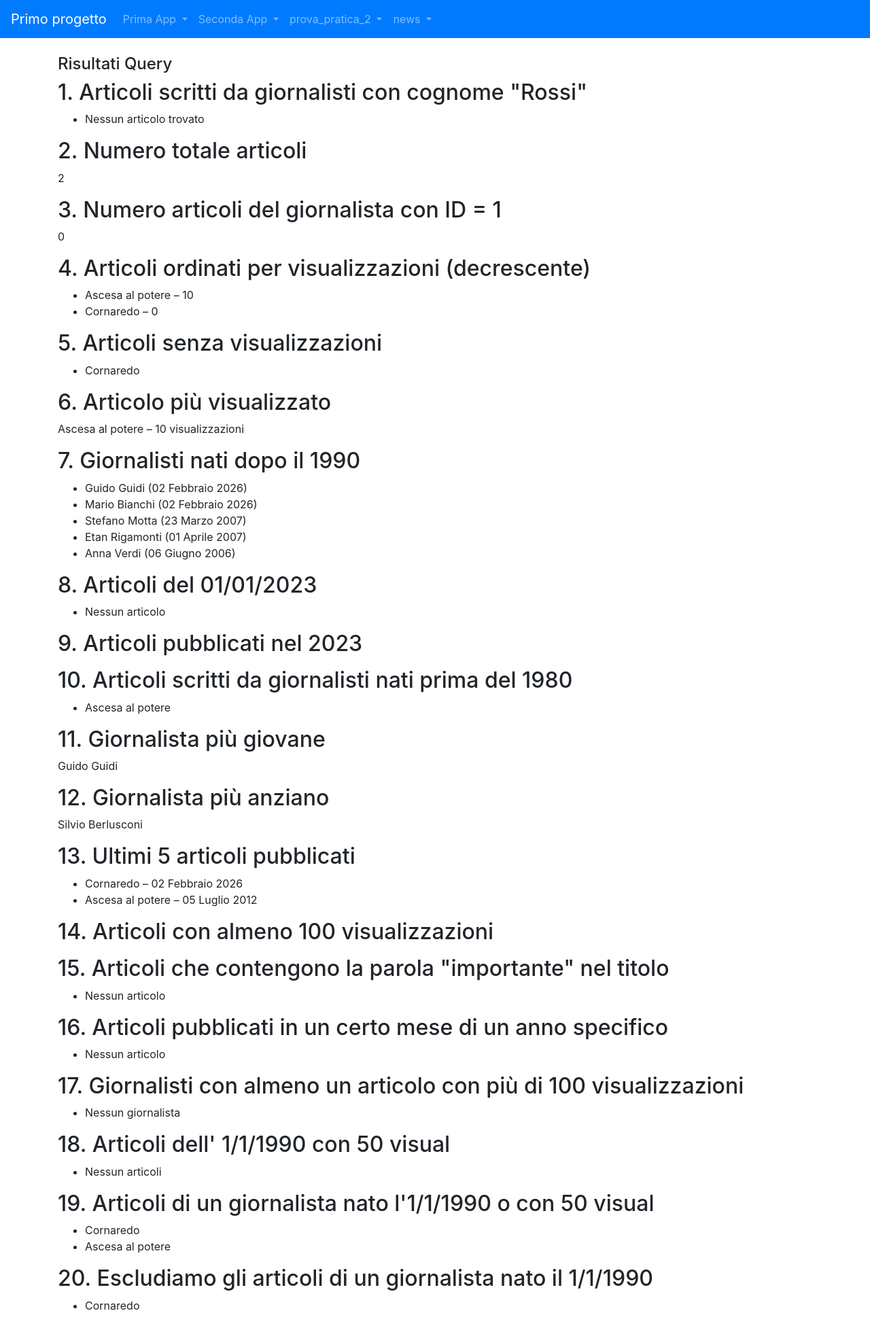
After one commit to Morro57/primo_progetto, a Django app: page /news/query in a window 1280 px wide. The commit adds this page. Shown: the whole page at 68% size. Run offline with Django 5.2, Linux system fonts and the light colour scheme; data comes from the database, SQL or seed files in the repository; both versions use the stored data as it was after the commit.

Commit message:
Passo 17,18,19

```diff
--- a/news/models.py
+++ b/news/models.py
@@ -16,7 +16,7 @@ class Articolo (models.Model):
     titolo = models.CharField(max_length=20)
     contenuto = models.TextField()
     giornalista= models.ForeignKey(Giornalista,on_delete=models.CASCADE, related_name = "articoli")
-    data = models.DateField(auto_now=True, blank=True)
+    data = models.DateField(blank=True)
     visualizzazioni = models.IntegerField(default=0,blank=True)
 
     def __str__(self):
--- /dev/null
+++ b/news/templates/news/query.html
@@ -0,0 +1,161 @@
+{% extends "base.html" %}
+
+{%block title%} {{block.super}} | Query Base {%endblock title %}
+
+{%block content%}
+    <h4>Risultati Query </h4>
+    <h2>1. Articoli scritti da giornalisti con cognome "Rossi"</h2>
+<ul>
+    {% for articolo in articoli_cognome %}
+        <li>{{ articolo.titolo }}</li>
+    {% empty %}
+        <li>Nessun articolo trovato</li>
+    {% endfor %}
+</ul>
+
+<h2>2. Numero totale articoli</h2>
+<p>{{ numero_totale_articoli }}</p>
+
+<h2>3. Numero articoli del giornalista con ID = 1</h2>
+<p>{{ numero_articoli_giornalista_1 }}</p>
+
+<h2>4. Articoli ordinati per visualizzazioni (decrescente)</h2>
+<ul>
+    {% for articolo in articoli_ordinati %}
+        <li>{{ articolo.titolo }} – {{ articolo.visualizzazioni }}</li>
+    {% endfor %}
+</ul>
+
+<h2>5. Articoli senza visualizzazioni</h2>
+<ul>
+    {% for articolo in articoli_senza_visualizzazioni %}
+        <li>{{ articolo.titolo }}</li>
+    {% empty %}
+        <li>Nessun articolo</li>
+    {% endfor %}
+</ul>
+
+<h2>6. Articolo più visualizzato</h2>
+{% if articolo_piu_visualizzato %}
+    <p>
+        {{ articolo_piu_visualizzato.titolo }} –
+        {{ articolo_piu_visualizzato.visualizzazioni }} visualizzazioni
+    </p>
+{% else %}
+    <p>Nessun articolo disponibile</p>
+{% endif %}
+
+<h2>7. Giornalisti nati dopo il 1990</h2>
+<ul>
+    {% for g in giornalisti_data %}
+        <li>{{ g.nome }} {{ g.cognome }} ({{ g.anno_di_nascita }})</li>
+    {% empty %}
+        <li>Nessun giornalista</li>
+    {% endfor %}
+</ul>
+
+<h2>8. Articoli del 01/01/2023</h2>
+<ul>
+    {% for articolo in articoli_del_giorno %}
+        <li>{{ articolo.titolo }}</li>
+    {% empty %}
+        <li>Nessun articolo</li>
+    {% endfor %}
+</ul>
+
+<h2>9. Articoli pubblicati nel 2023</h2>
+<ul>
+    {% for articolo in articoli_periodo %}
+        <li>{{ articolo.titolo }} – {{ articolo.data }}</li>
+    {% endfor %}
+</ul>
+
+<h2>10. Articoli scritti da giornalisti nati prima del 1980</h2>
+<ul>
+    {% for articolo in articoli_giornalisti %}
+        <li>{{ articolo.titolo }}</li>
+    {% endfor %}
+</ul>
+
+<h2>11. Giornalista più giovane</h2>
+{% if giornalista_giovane %}
+    <p>{{ giornalista_giovane.nome }} {{ giornalista_giovane.cognome }}</p>
+{% endif %}
+
+<h2>12. Giornalista più anziano</h2>
+{% if giornalista_anziano %}
+    <p>{{ giornalista_anziano.nome }} {{ giornalista_anziano.cognome }}</p>
+{% endif %}
+
+<h2>13. Ultimi 5 articoli pubblicati</h2>
+<ul>
+    {% for articolo in ultimi %}
+        <li>{{ articolo.titolo }} – {{ articolo.data }}</li>
+    {% endfor %}
+</ul>
+
+<h2>14. Articoli con almeno 100 visualizzazioni</h2>
+<ul>
+    {% for articolo in articoli_minime_visualizzazioni %}
+        <li>{{ articolo.titolo }} – {{ articolo.visualizzazioni }}</li>
+    {% endfor %}
+</ul>
+
+<h2>15. Articoli che contengono la parola "importante" nel titolo</h2>
+<ul>
+    {% for articolo in articoli_parola %}
+        <li>{{ articolo.titolo }}</li>
+    {% empty %}
+        <li>Nessun articolo</li>
+    {% endfor %}
+</ul>
+
+<h2>16. Articoli pubblicati in un certo mese di un anno specifico</h2>
+<ul>
+   {% for articolo in articoli_mese_anno %}
+        <li>{{ articolo.titolo }}</li>
+    {% empty %}
+        <li>Nessun articolo</li>
+    {% endfor %}
+</ul>
+
+<h2>17. Giornalisti con almeno un articolo con più di 100 visualizzazioni</h2>
+<ul>
+   {% for giornalista in giornalisti_con_articoli_popolari %}
+        <li>{{ giornalista.nome }} {{ giornalista.cognome }}</li>
+    {% empty %}
+        <li>Nessun giornalista</li>
+    {% endfor %}
+</ul>
+
+<h2>18. Articoli dell' 1/1/1990 con 50 visual</h2>
+<ul>
+   {% for articolo in articoli_condizioni_and %}
+        <li>{{ articolo.titolo }}</li>
+    {% empty %}
+        <li>Nessun articoli</li>
+    {% endfor %}
+</ul>
+
+<h2>19. Articoli di un giornalista nato l'1/1/1990 o con 50 visual</h2>
+<ul>
+   {% for articolo in articoli_con_or %}
+        <li>{{ articolo.titolo }}</li>
+    {% empty %}
+        <li>Nessun articoli</li>
+    {% endfor %}
+</ul>
+
+
+<h2>20. Escludiamo gli articoli di un giornalista nato il 1/1/1990</h2>
+<ul>
+   {% for articolo in articoli_con_not %}
+        <li>{{ articolo.titolo }}</li>
+    {% empty %}
+        <li>Nessun articoli</li>
+    {% endfor %}
+</ul>
+
+</body>
+</html>
+{%endblock content%}
--- a/news/urls.py
+++ b/news/urls.py
@@ -1,9 +1,12 @@
 from django.urls import path
-from .views import home, articoloDetailView
+from .views import home, articoloDetailView,listaArticoli,queryBase
 
 app_name = 'news'
 
 urlpatterns = [
     path('',home,name="homeview"),
-    path("articolo/<int:pk>", articoloDetailView, name="articolo_detail")
+    path("articolo/<int:pk>", articoloDetailView, name="articolo_detail"),
+    path("lista_articolo/<int:pk>",listaArticoli,name="lista_articolo_giornalista"),
+    path("lista_articolo", listaArticoli, name="lista_articolo"),
+    path("query" , queryBase ,name = "query_base")
 ]
--- a/news/views.py
+++ b/news/views.py
@@ -1,14 +1,143 @@
 from django.shortcuts import render,get_object_or_404
+import datetime
 from.models import Articolo, Giornalista
 # Create your views here.
+
 def home(request):
     articoli =Articolo.objects.all()
     giornalisti = Giornalista.objects.all()
     context = {"articoli": articoli, "giornalisti": giornalisti}
     print(context)
-    return render (request, "homepage.html", context)
+    return render (request, "news/homepage.html", context)
 
 def articoloDetailView(request, pk):
     articolo = get_object_or_404(Articolo,pk=pk)
     context = {"articolo" : articolo}
-    return render (request, "articolo_detail.html", context)
+    return render (request, "news/articolo_detail.html", context)
+
+def listaArticoli(request,pk=None):
+    if pk == None:
+        articoli = Articolo.objects.all()
+        giornalisti = False
+    else:
+        articoli = Articolo.objects.filter(giornalista_id=pk)
+        giornalisti = True
+
+    context ={
+    "articoli" : articoli,
+    "giornalisti" : giornalisti
+    }
+    return render(request, "news/lista_articoli.html",context)
+
+
+def queryBase(request):
+    #1. Tutti gli articoli scritti da giornalisti di un certo cognome
+    articoli_cognome = Articolo.objects.filter(giornalista__cognome='Rossi')
+
+    #2. Totale articoli
+    numero_totale_articoli = Articolo.objects.count()
+
+    #3. Contare il numero di articoli scritti da un giornalista specifico.
+    giornalista_1 = Giornalista.objects.get(id=3)
+    numero_articoli_giornalista_1 = Articolo.objects.filter(giornalista=giornalista_1).count()
+
+    #4. Ordinare gli articoli per numero di visualizzazioni in ordine decrescente
+    articoli_ordinati = Articolo.objects.order_by('-visualizzazioni')
+
+    #5. tutti gli articoli che non hanno visualizzazioni.
+    articoli_senza_visualizzazioni = Articolo.objects.filter(visualizzazioni=0)
+
+    #6. articolo più visualizzato
+    articolo_piu_visualizzato = Articolo.objects.order_by('-visualizzazioni').first()
+
+    #7. Tutti i giornalisti nati dopo una certa data.
+    giornalisti_data = Giornalista.objects.filter(anno_di_nascita__gt=datetime.date(1990, 1, 1))
+
+    #8. tutti gli articoli pubblicati in una data specifica
+    articoli_del_giorno = Articolo.objects.filter(data=datetime.date(2023, 1, 1))
+
+    #9. tutti gli articoli pubblicati in un intervallo di date
+    articoli_periodo = Articolo.objects.filter(data__range=(datetime.date(2023, 1, 1), datetime.date(2023, 12, 31)))
+
+    #10. gli articoli scritti da giornalisti nati prima del 1980:
+    giornalisti_nati = Giornalista.objects.filter(anno_di_nascita__lt=datetime.date(1980, 1, 1))
+    articoli_giornalisti = Articolo.objects.filter(giornalista__in=giornalisti_nati)
+
+    #11. il giornalista più giovane.
+    giornalista_giovane = Giornalista.objects.order_by('-anno_di_nascita').first()
+
+    #12. il giornalista più anziano.
+    giornalista_anziano = Giornalista.objects.order_by('anno_di_nascita').first()
+
+    #13. gli ultimi 5 articoli pubblicati:
+    ultimi = Articolo.objects.order_by('-data')[:5]
+
+    #14. tutti gli articoli con un certo numero minimo di visualizzazioni:
+    articoli_minime_visualizzazioni = Articolo.objects.filter(visualizzazioni__gte=100)
+
+    #15. tutti gli articoli che contengono una certa parola nel titolo:
+    articoli_parola = Articolo.objects.filter(titolo__icontains='importante')
+
+    #16. Articoli pubblicati in un certo mese di un anno specifico:
+    #nota per poter modificare la data di un articolo togliere la proprietà auto_now= True al field data model
+    #poi dare i comandi makemigrations e migrate per applicare le mdoifiche al database
+    articoli_mese_anno = Articolo.objects.filter(data__year=2023, data__month=1)
+
+    #17. Giornalisti con almeno un articolo con più di 100 visualizzazioni
+    giornalisti_con_articoli_popolari = Giornalista.objects.filter(articoli__visualizzazioni__gte=100).distinct()
+
+    """
+    spiegazione dettagliata:
+    Giornalista.objects: Inizia dalla classe del modello Giornalista.
+    .filter(articolo__visualizzazioni__gt=100): utilizza il metodo .filter() per filtrare i giornalisti
+    in base al campon visualizzazioni nel modello Articolo. La notazione articoli_visualizzazioni indica
+    che si sta seguendo la relazione inversa dalla classe Giornalista alla classe Articolo attraverso
+    il campo ForeignKey giornalista nel modello Articolo.
+    .distinct(): E' un metodo assicura che i risultati siano distinti, eliminando eventuali duplicati.
+    In questo caso, ciò è utile perchè un giornalista potrebbe esserere associato a più articoli che soddisfano
+    il criterio, e vogliamo ottenere solo una volta ogni giornalista che ha scritto almeno un articolo popolare.
+    """
+
+    #UTILIZZO DI PIU' CONDIZIONI DI SELEZIONE
+    data=datetime.date(1990, 1, 1)
+    visualizzazioni= 50
+    # Per mettere in AND le condizioni separarle con la vrirgola
+    #18. scrivi quali articoli vengono selezionati
+    articoli_condizioni_and = Articolo.objects.filter(giornalista__anno_di_nascita__gt=data, visualizzazioni__gte= visualizzazioni)
+
+    # Per mettere in OR le condizioni usare Q
+    from django.db.models import Q
+    #19. scrivi quali articoli vengono selezionati
+    articoli_con_or= Articolo.objects.filter(Q(giornalista__anno_di_nascita__gt=data) | (Q(visualizzazioni__lte=visualizzazioni)))
+
+    # Per il NOT usare ~
+    #20. scrivi quali articoli vengono selezionati
+    #articoli_con_not= Articolo.objects.filter(~Q(giornalista__anno_di_nascita__lt=data))
+    # oppure con il metodo exclude
+    articoli_con_not  =Articolo.objects.exclude(giornalista__anno_di_nascita__lt=data)
+
+    # Creare il dizionario context
+    context = {
+        'articoli_cognome': articoli_cognome,
+        'numero_totale_articoli': numero_totale_articoli,
+        'numero_articoli_giornalista_1': numero_articoli_giornalista_1,
+        'articoli_ordinati': articoli_ordinati,
+        'articoli_senza_visualizzazioni': articoli_senza_visualizzazioni,
+        'articolo_piu_visualizzato': articolo_piu_visualizzato,
+        'giornalisti_data': giornalisti_data,
+        'articoli_del_giorno': articoli_del_giorno,
+        'articoli_periodo': articoli_periodo,
+        'articoli_giornalisti': articoli_giornalisti,
+        'giornalista_giovane': giornalista_giovane,
+        'giornalista_anziano': giornalista_anziano,
+        'ultimi': ultimi,
+        'articoli_minime_visualizzazioni': articoli_minime_visualizzazioni,
+        'articoli_parola': articoli_parola,
+        'articoli_mese_anno': articoli_mese_anno,
+        'giornalisti_con_articoli_popolari': giornalisti_con_articoli_popolari,
+        'articoli_condizioni_and': articoli_condizioni_and,
+        'articoli_con_or': articoli_con_or,
+        'articoli_con_not': articoli_con_not
+    }
+
+    return render(request, "news/query.html", context)
--- a/primo_progetto/settings.py
+++ b/primo_progetto/settings.py
@@ -62,7 +62,9 @@ TEMPLATES = [
                  os.path.join(BASE_DIR, 'seconda_app/templates/seconda_app'),
                  os.path.join(BASE_DIR, 'news/templates'),
                  os.path.join(BASE_DIR,'templates'),
-                 os.path.join(BASE_DIR,'prova_pratica_2/templates/prova_pratica_2')],
+                 os.path.join(BASE_DIR,'prova_pratica_2/templates/prova_pratica_2'),
+                 os.path.join(BASE_DIR,'news/template/news')],
+
 
         'APP_DIRS': True,
         'OPTIONS': {
--- a/templates/base.html
+++ b/templates/base.html
@@ -73,6 +73,22 @@
                     <a class="dropdown-item" href="{% url 'prova_pratica_2:media'%}">Media</a>
                     <a class="dropdown-item" href="{% url 'prova_pratica_2:stringhe'%}">Stringhe</a>
                 </div>
+
+
+
+            <li class="nav-item dropdown">
+                <!-- Dropdown seconda app-->
+                <a class="nav-link dropdown-toggle" href="#" id="newsDropdownMenuLink" role="button"
+                   data-toggle="dropdown" aria-haspopup="true" aria-expanded="false">
+                    news
+                </a>
+
+             <div class="dropdown-menu" aria-labelledby="newsDropdownMenuLink">
+                    <a class="dropdown-item" href="{% url 'news:homeview'%}">homeview</a>
+                    <a class="dropdown-item" href="{% url 'news:articolo_detail' 2%}">Dettagli Articoli</a>
+                    <a class="dropdown-item" href="{% url 'news:lista_articolo'%}">Lista Articoli</a>
+                    <a class="dropdown-item" href="{% url 'news:query_base'%}"> Query</a>
+                </div>
             </li>
 
         </ul>
```
Also changed, not shown: news/templates/news/lista_articoli.html (added, +23 -0 lines), db.sqlite3, news/migrations/0002_alter_articolo_options_alter_giornalista_options_and_more.py (added), news/templates/news/articolo_detail.html (renamed from news/templates/news/articolo.detail.html).
